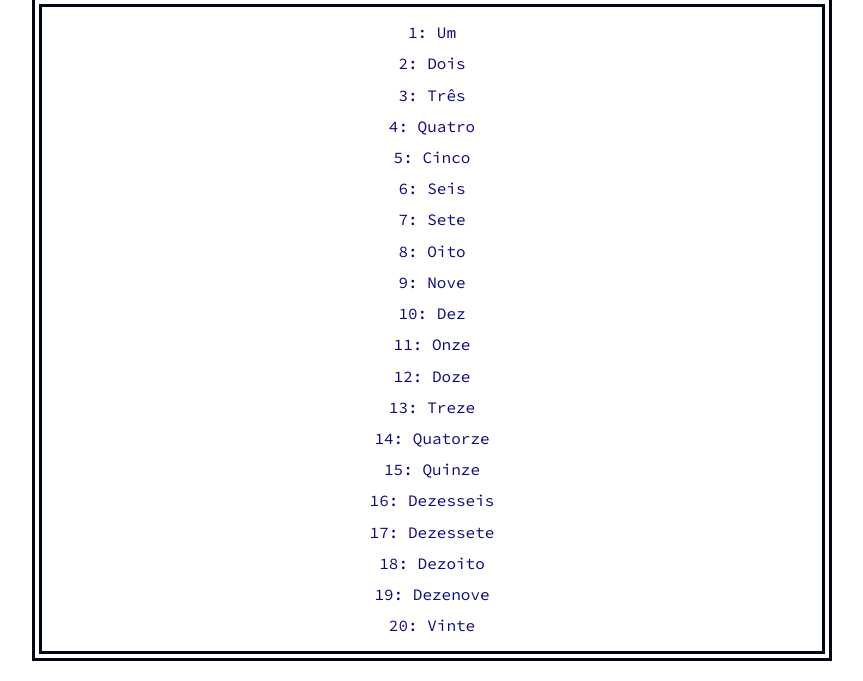
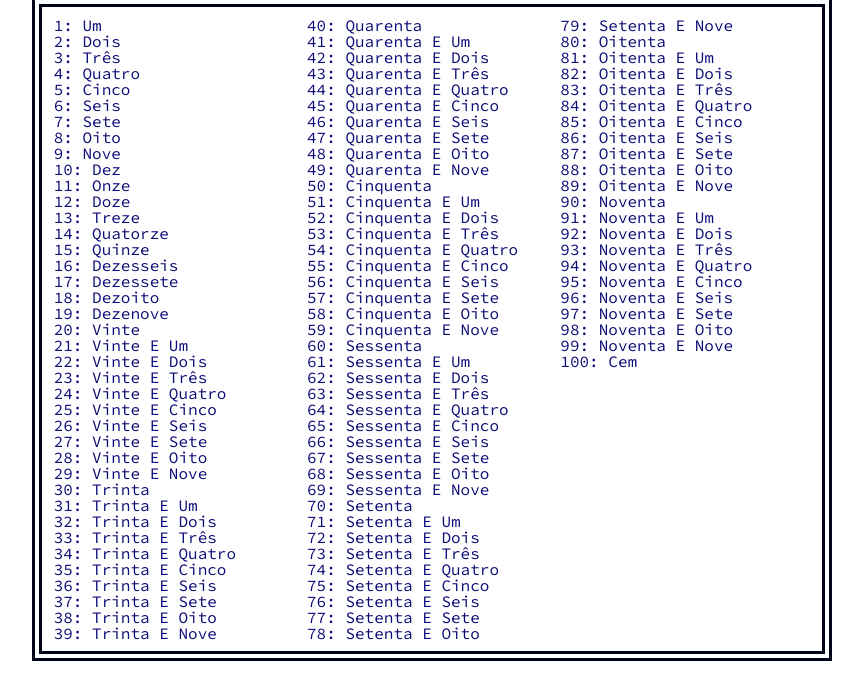
Before and after one commit to Kenzie-Academy-Brasil-Developers/m2-extra-convertendo-numeros-para-palavras-sprint-1a-icarobteles, a plain HTML site: page index.html in a window 1280 px wide. Shown: the part 119-800 px from the top of the page, without its empty margins (208-1071 px from the left). Drawn offline with Linux system fonts and the light colour scheme.

Commit message:
numeros de 1 a 100 por extenso

```diff
--- a/assets/css/style.css
+++ b/assets/css/style.css
@@ -93,14 +93,16 @@ main{
     display: flex;
     flex-wrap: wrap;
     flex-direction: column;
-    justify-content: space-around;
+    justify-content: baseline;
     align-items: center;
+    overflow: scroll;
 }
 
 main p{
     color: rgb(11, 11, 119);
     font-family: 'Source Code Pro', monospace;
     font-size: 1rem;
-    text-align: center;
+    text-align: justify;
     text-transform: capitalize;
+    width: 250px;
 }
--- a/assets/script/script.js
+++ b/assets/script/script.js
@@ -1,20 +1,24 @@
 const arrayOfUnits = ["um", "dois", "três", "quatro", "cinco", "seis", "sete", "oito", "nove"];
 
-const arrayOfExceptions = ["onze", "doze", "treze", "quatorze", "quinze", "dezesseis", "dezessete", "dezoito", "dezenove"];
+const arrayOfExceptions = ["dez", "onze", "doze", "treze", "quatorze", "quinze", "dezesseis", "dezessete", "dezoito", "dezenove"];
 
-const arrayOfTens = ["dez", "vinte"];
+const arrayOfTens = ["vinte", "trinta", "quarenta", "cinquenta", "sessenta", "setenta", "oitenta", "noventa"];
 
 function numbersToWords(){
     let arr = [];
     for(let i = 0; i < arrayOfUnits.length; i++){
         arr.push(arrayOfUnits[i]);
     }
-    arrayOfTens[0][0] = arrayOfTens[0][0].toUpperCase();
-    arr.push(arrayOfTens[0]);
     for(let i = 0; i < arrayOfExceptions.length; i++){
         arr.push(arrayOfExceptions[i]);
     }
-    arr.push(arrayOfTens[1]);
+    for(let j = 0; j < arrayOfTens.length; j++){
+        arr.push(arrayOfTens[j]);
+        for(let i = 0; i < arrayOfUnits.length; i++){
+            arr.push(arrayOfTens[j] + " e " + arrayOfUnits[i]);
+        }
+    }
+    arr.push("cem");
     displaysTheNumbersOnThePage(arr);
     return arr;
 }
```
